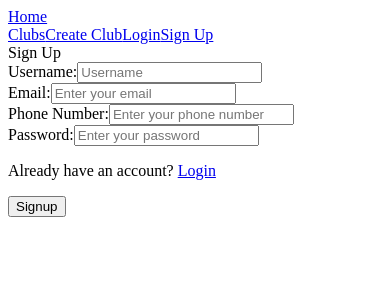
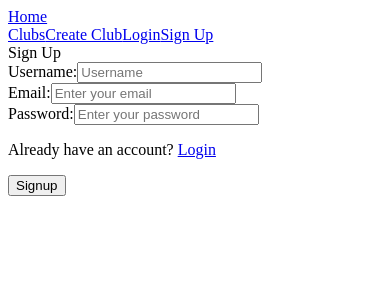
Before and after one commit to mwaniki-Titus/Book-clubwebsite, a React (Vite) app in the folder client/: page /sign-up in a window 390 px wide. Shown: the top 300 px of the page. Built offline with nearby package versions, Linux system fonts and the light colour scheme.

Commit message:
reduced sign up fields. removed phone number requirement

```diff
--- a/client/src/SignUp.jsx
+++ b/client/src/SignUp.jsx
@@ -89,23 +89,6 @@ function Signup({ onSignup }) {
 
               <div className="input_fields">
                 <label htmlFor="password" className="form-label">
-                  Phone Number:
-                </label>
-                <Field
-                  type="text"
-                  name="phone_number"
-                  className="form-control"
-                  placeholder="Enter your phone number"
-                />
-                <ErrorMessage
-                  name="phone_number"
-                  component="div"
-                  className="error"
-                />
-              </div>
-
-              <div className="input_fields">
-                <label htmlFor="password" className="form-label">
                   Password:
                 </label>
                 <Field
```
